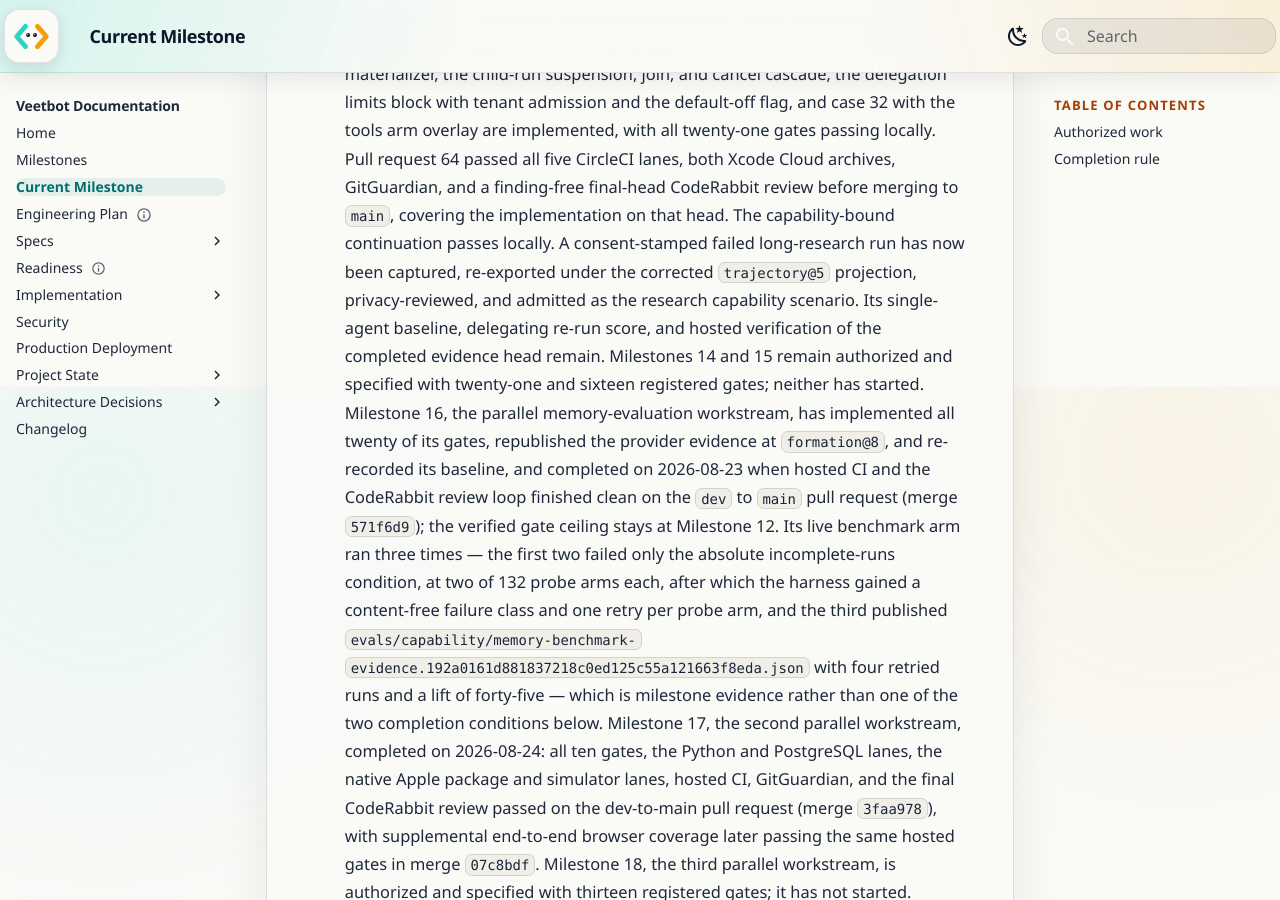
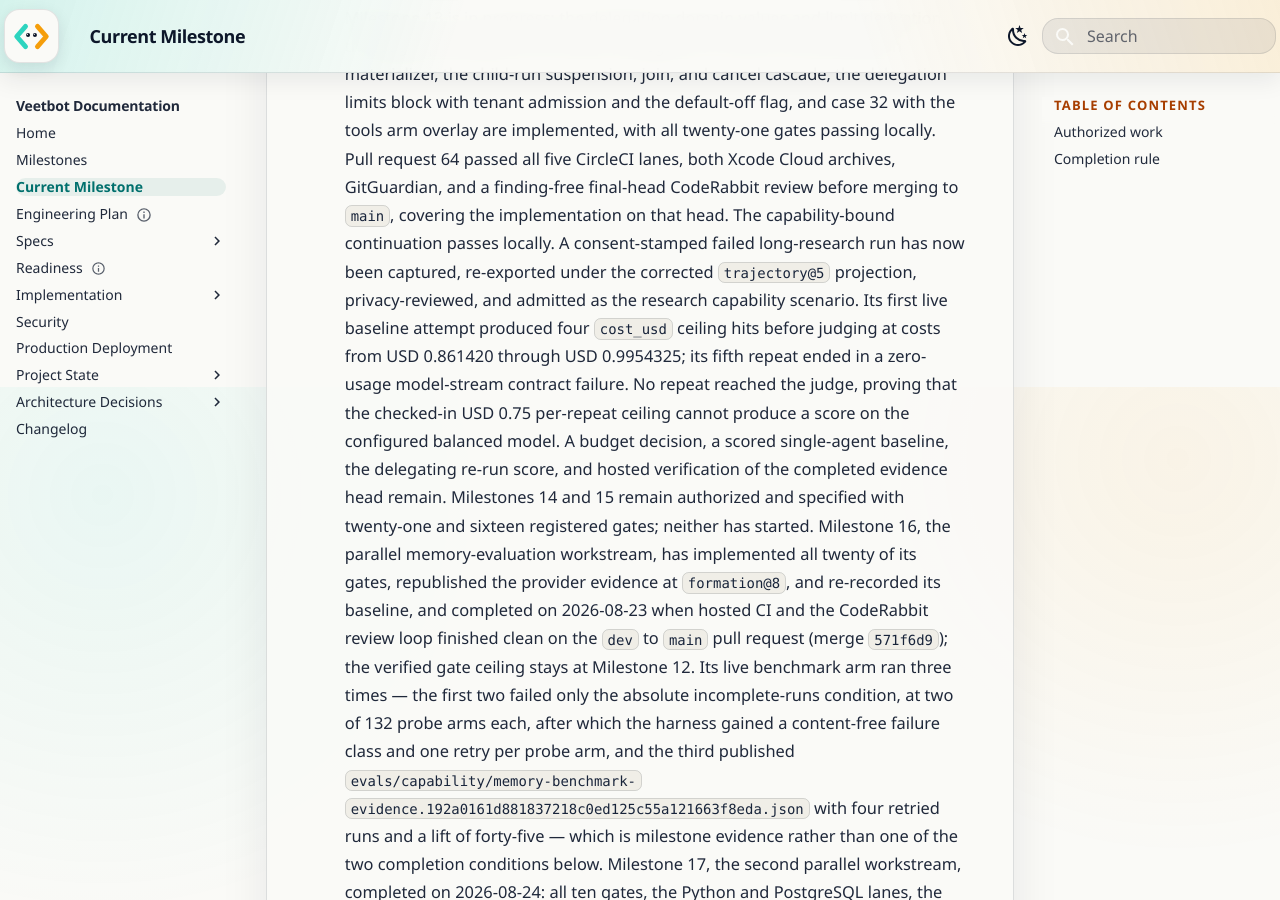
Before and after one commit to avitus/veetbot, an MkDocs documentation site: the page built from docs/plan/current-milestone.md, in a window 1280 px wide and 900 px high, scrolled down 1413 px. Built offline with MkDocs 1.6.1 and Material for MkDocs 9.7.7, drawn with Linux system fonts in a browser that asks for light colours.

Commit message:
docs: record Milestone 13 cost ceiling evidence
Reading-Lane: A

```diff
--- a/docs/plan/current-milestone.md
+++ b/docs/plan/current-milestone.md
@@ -60,8 +60,13 @@ title: Current Milestone
   continuation passes locally. A consent-stamped failed long-research run has
   now been captured, re-exported under the corrected `trajectory@5` projection,
   privacy-reviewed, and admitted as the research capability scenario. Its
-  single-agent baseline, delegating re-run score, and hosted verification of
-  the completed evidence head remain.
+  first live baseline attempt produced four `cost_usd` ceiling hits before
+  judging at costs from USD 0.861420 through USD 0.9954325; its fifth repeat
+  ended in a zero-usage model-stream contract failure. No repeat reached the
+  judge, proving that the checked-in USD 0.75 per-repeat ceiling cannot produce
+  a score on the configured balanced model. A budget decision, a scored
+  single-agent baseline, the delegating re-run score, and hosted verification
+  of the completed evidence head remain.
   Milestones 14
   and 15 remain authorized and specified with twenty-one and sixteen
   registered gates; neither has started. Milestone 16, the parallel memory-evaluation
```
Also changed, not shown: docs/changelog.md (+6 -3 lines), docs/status/milestones.md (+1 -1 lines), docs/status/project-state.yaml (+17 -1 lines).
